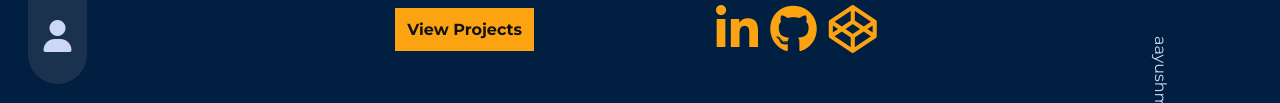
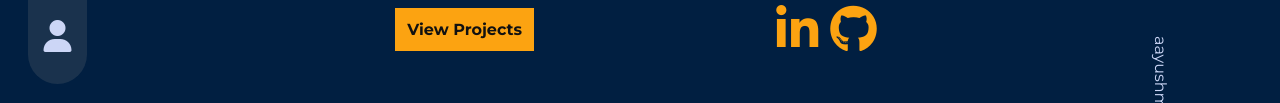
Before and after one commit to aayushm96/portfolioWebsite, a plain HTML site: page index.html in a window 1280 px wide. Shown: the part 428-531 px from the top of the page. Drawn offline with Linux system fonts and the light colour scheme; a script that the page names is missing.

Commit message:
Update index.html

```diff
--- a/index.html
+++ b/index.html
@@ -49,7 +49,7 @@
                         <a href="https://www.linkedin.com/in/aayush-m-633214212/" target="_blank"><i
                                 class="fab fa-linkedin-in fa-3x"></i></a>
                         <a href="https://github.com/aayushm96" target="_blank"><i class="fab fa-github fa-3x"></i></a>
-                        <a href="https://codepen.io/aayushm96" target="_blank"><i class="fab fa-codepen fa-3x"></i></a>
+                        <!-- <a href="https://codepen.io/aayushm96" target="_blank"><i class="fab fa-codepen fa-3x"></i></a> -->
                     </div>
                 </div>
 
```
